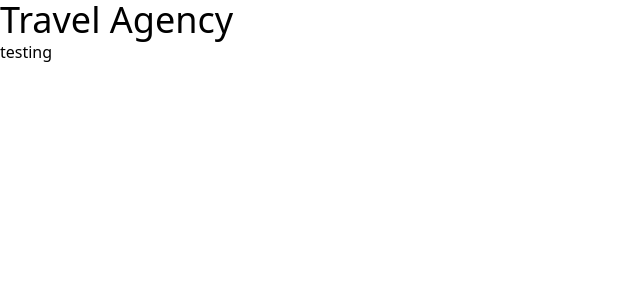
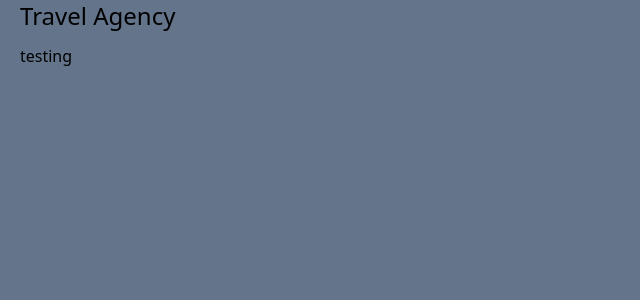
Before and after one commit to Yokosumi/vite_react_browser-router_travel_site, a React (Vite) app: page / in a window 1280 px wide. Shown: the top 300 px of the page, without its empty margins (0-640 px from the left). Built offline with nearby package versions, Linux system fonts and the light colour scheme.

Commit message:
styled with tailwind

```diff
--- a/index.html
+++ b/index.html
@@ -6,7 +6,7 @@
 		<meta name="viewport" content="width=device-width, initial-scale=1.0" />
 		<title>Browser Router with Vite</title>
 	</head>
-	<body>
+	<body class="bg-slate-500 px-5">
 		<div id="root"></div>
 		<script type="module" src="/src/main.tsx"></script>
 	</body>
--- a/src/App.tsx
+++ b/src/App.tsx
@@ -3,7 +3,7 @@ import "./index.scss";
 function App() {
 	return (
 		<>
-			<h1 className="text-4xl">Travel Agency</h1>
+			<h1 className="text-2xl mb-3">Travel Agency</h1>
 			<p>testing</p>
 		</>
 	);
```
